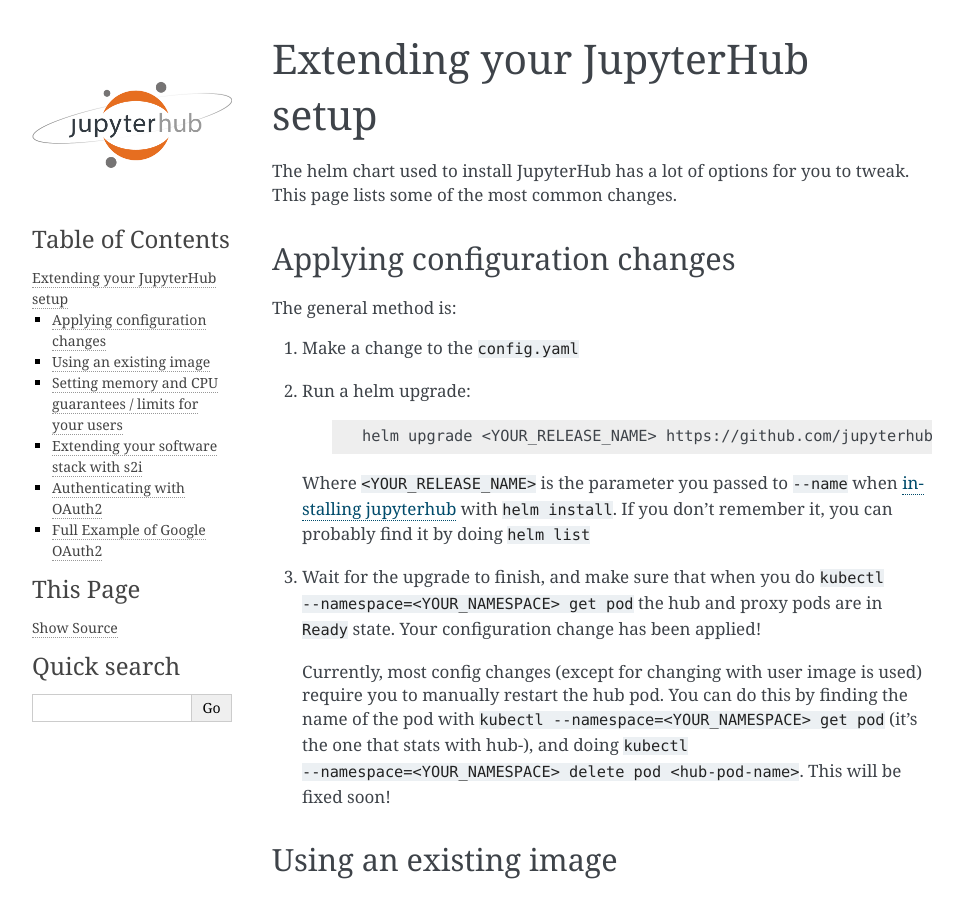
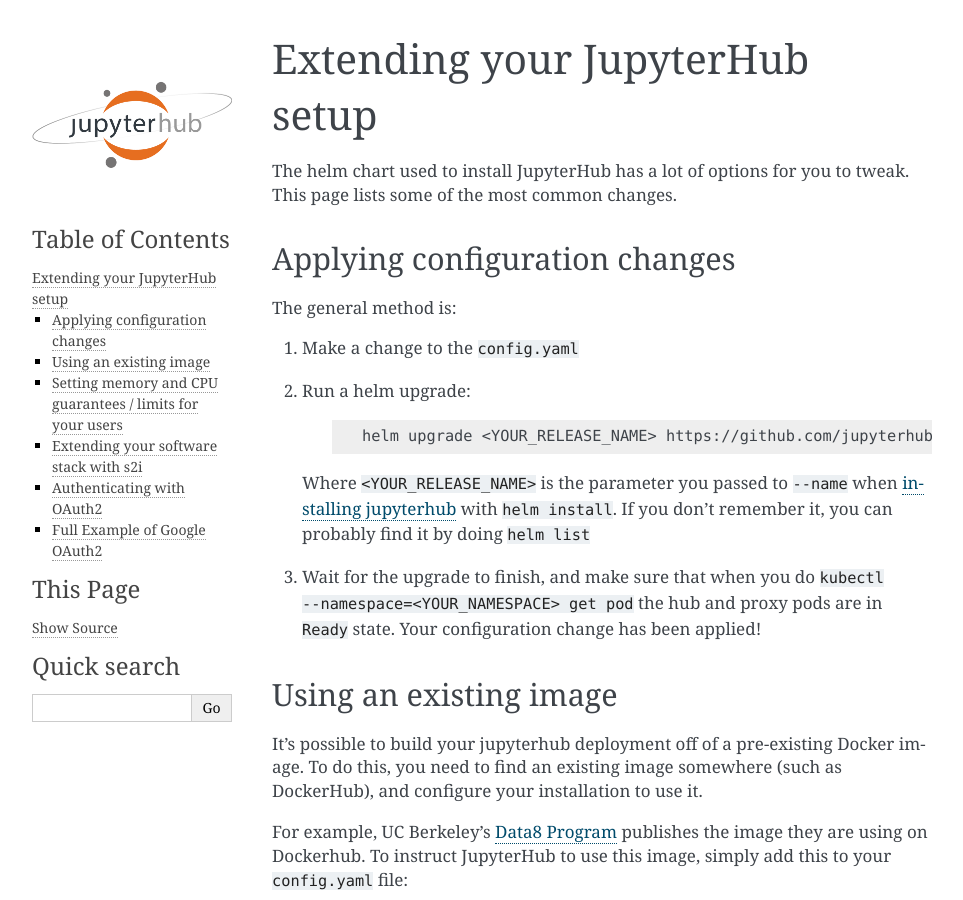
Before and after one commit to jupyterhub/zero-to-jupyterhub-k8s, a Sphinx documentation site: the page built from doc/source/extending-jupyterhub.rst, in a window 1280 px wide and 900 px high. Shown: the whole window, without its empty margins (148-1111 px from the left). Built offline with Sphinx 7.4.7, drawn with Linux system fonts in a browser that asks for light colours.

Commit message:
Update to helm-chart v0.3
Automatic restarts!

```diff
--- a/doc/source/extending-jupyterhub.rst
+++ b/doc/source/extending-jupyterhub.rst
@@ -13,15 +13,11 @@
 
      .. code-block:: bash
 
-        helm upgrade <YOUR_RELEASE_NAME> https://github.com/jupyterhub/helm-chart/releases/download/v0.2/jupyterhub-0.2.tgz -f config.yaml
+        helm upgrade <YOUR_RELEASE_NAME> https://github.com/jupyterhub/helm-chart/releases/download/v0.3/jupyterhub-v0.3.tgz -f config.yaml
 
    Where ``<YOUR_RELEASE_NAME>`` is the parameter you passed to ``--name`` when `installing jupyterhub <setup-jupyterhub.html#install-jupyterhub>`_ with
    ``helm install``. If you don't remember it, you can probably find it by doing ``helm list``
 3. Wait for the upgrade to finish, and make sure that when you do ``kubectl --namespace=<YOUR_NAMESPACE> get pod`` the hub and proxy pods are in ``Ready`` state. Your configuration change has been applied!
-
-   .. note::
-
-   Currently, most config changes (except for changing with user image is used) require you to manually restart the hub pod. You can do this by finding the name of the pod with ``kubectl --namespace=<YOUR_NAMESPACE> get pod`` (it's the one that stats with hub-), and doing ``kubectl --namespace=<YOUR_NAMESPACE> delete pod <hub-pod-name>``. This will be fixed soon!
 
 
 Using an existing image
--- a/doc/source/setup-jupyterhub.rst
+++ b/doc/source/setup-jupyterhub.rst
@@ -68,7 +68,7 @@
 
    .. code:: bash
 
-      helm install https://github.com/jupyterhub/helm-chart/releases/download/v0.2/jupyterhub-0.2.tgz \
+      helm install https://github.com/jupyterhub/helm-chart/releases/download/v0.3/jupyterhub-v0.3.tgz \
       --name=<YOUR_RELEASE_NAME> \
       --namespace=<YOUR_NAMESPACE> \
       -f config.yaml
```
